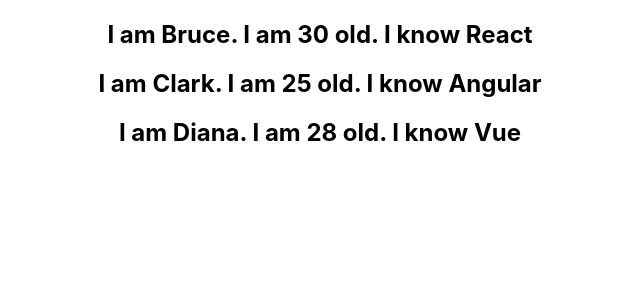
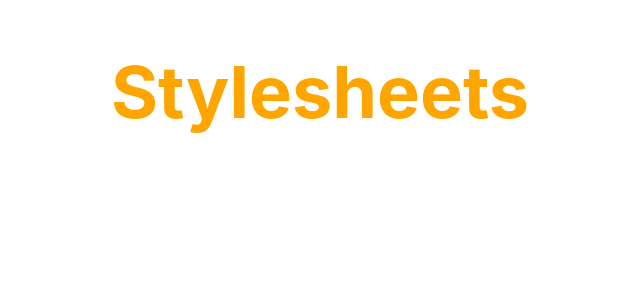
Before and after one commit to edwinisnow/react-basics, a React (Create React App) app: page / in a window 1280 px wide. Shown: the top 300 px of the page, without its empty margins (320-960 px from the left). Built offline with nearby package versions, Linux system fonts and the light colour scheme.

Commit message:
CSS Stylesheet

```diff
--- a/src/App.js
+++ b/src/App.js
@@ -12,11 +12,14 @@
 import UserGreeting from './components/UserGreeting';
 import NameList from './components/NameList';
 import PersonList from './components/PersonList';
+import Stylesheet from './components/Stylesheet';
 
 function App() {
   return (
     <div className="App">
-      <PersonList />
+
+      <Stylesheet primary={true} />
+      {/* <PersonList /> */}
       {/* <NameList /> */}
 
       {/* <UserGreeting /> */}
--- a/src/components/NameList.js
+++ b/src/components/NameList.js
@@ -2,7 +2,7 @@
 
 function NameList() {
     const names = ['Bruce', 'Clark', 'Diana']
-    const nameList = names.map(name => <h2>{name}</h2>)
+    const nameList = names.map((name, index) => <h2 key={index}>{index} {name}</h2>)
     return (
         <div>
             {nameList}
--- /dev/null
+++ b/src/components/Stylesheet.js
@@ -0,0 +1,12 @@
+import React from 'react'
+import './myStyles.css';
+function Stylesheet(props) {
+    let className = props.primary ? 'primary' : ''
+    return (
+        <div>
+            <h1 className={`${className} font-xl`}>Stylesheets</h1>
+        </div>
+    )
+}
+
+export default Stylesheet
--- /dev/null
+++ b/src/components/myStyles.css
@@ -0,0 +1,7 @@
+.primary{
+    color:orange;
+}
+
+.font-xl{
+    font-size: 72px;
+}
```
